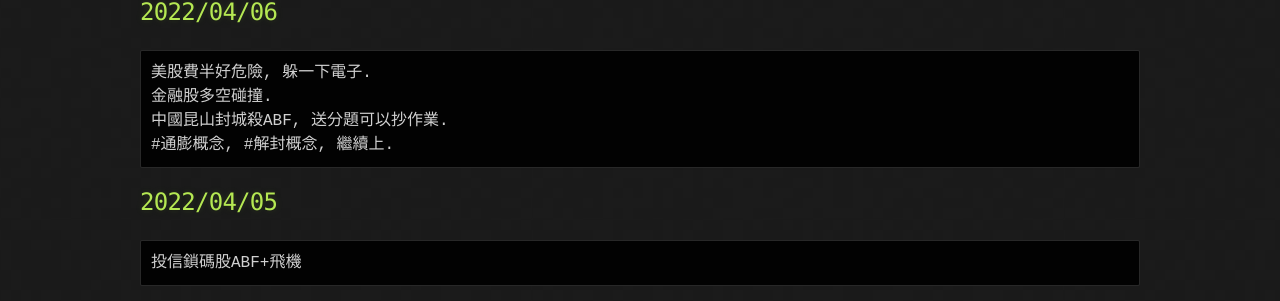
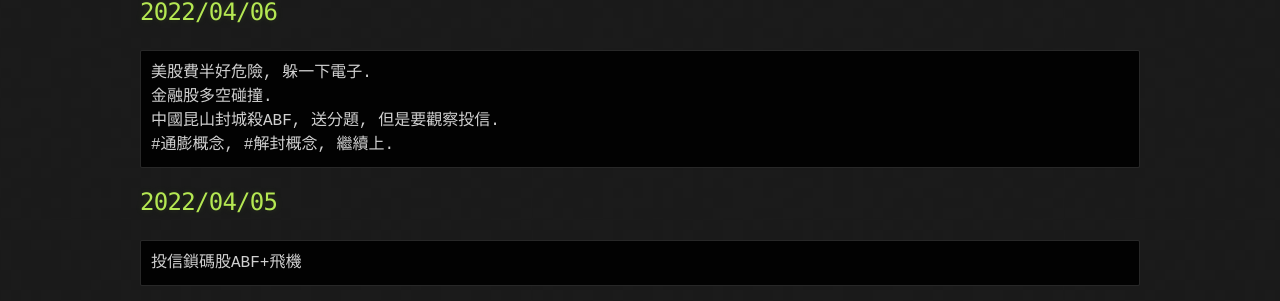
Before and after one commit to lepg5487/Stock_God, a Jekyll site: the page built from index.md, in a window 1280 px wide and 900 px high. Shown: the part 313-614 px from the top of the window. Built offline with Jekyll 4.4.1, drawn with Linux system fonts in a browser that asks for light colours; our own code applies the rules of GitHub Pages for plain Markdown files.

Commit message:
Update index.md

````diff
--- a/index.md
+++ b/index.md
@@ -10,7 +10,7 @@ layout: testlayouts
 ```
 美股費半好危險, 躲一下電子.
 金融股多空碰撞.
-中國昆山封城殺ABF, 送分題可以抄作業.
+中國昆山封城殺ABF, 送分題, 但是要觀察投信.
 #通膨概念, #解封概念, 繼續上.
 ```
 
````
